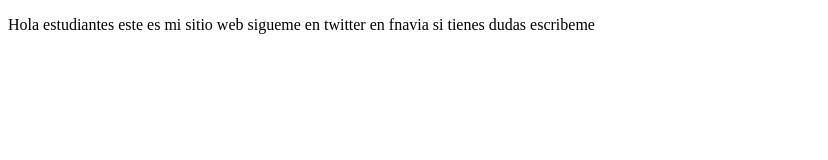
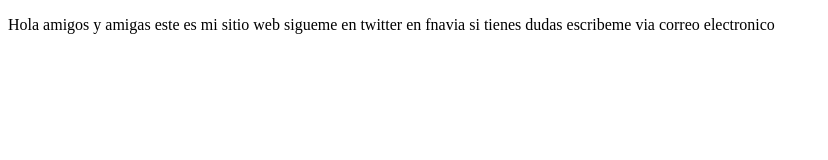
Before and after one commit to Navbol/proyectoDemoCursoPrework, a plain HTML site: page index.html in a window 1280 px wide. Shown: the whole page, without its empty margins (0-828 px from the left). Drawn offline with Linux system fonts and the light colour scheme.

Commit message:
cambios sitio

```diff
--- a/index.html
+++ b/index.html
@@ -7,9 +7,9 @@
 </head>
 <body>
     <p>
-        Hola estudiantes este es mi sitio web
+        Hola amigos y amigas este es mi sitio web
         sigueme en twitter en fnavia si tienes dudas
-        escribeme
+        escribeme via correo electronico
 
 </body>
 </html>
```
